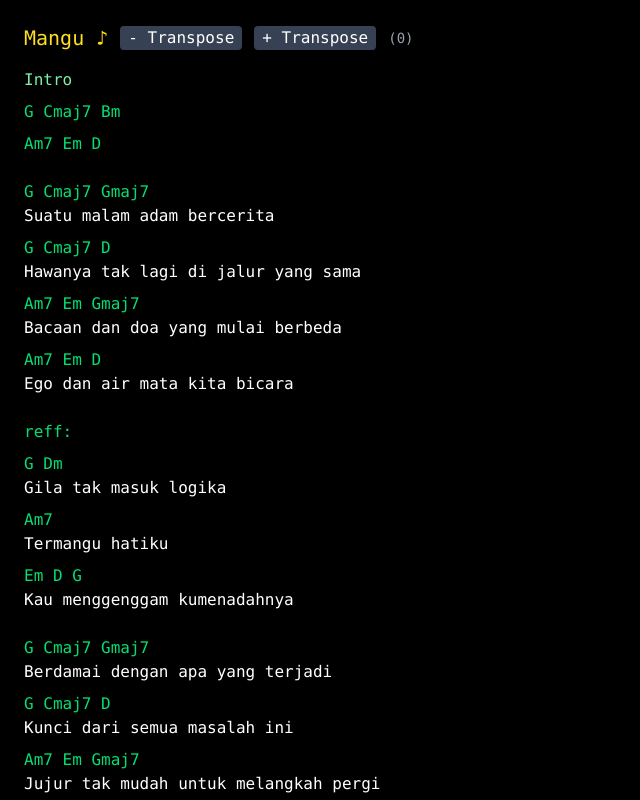
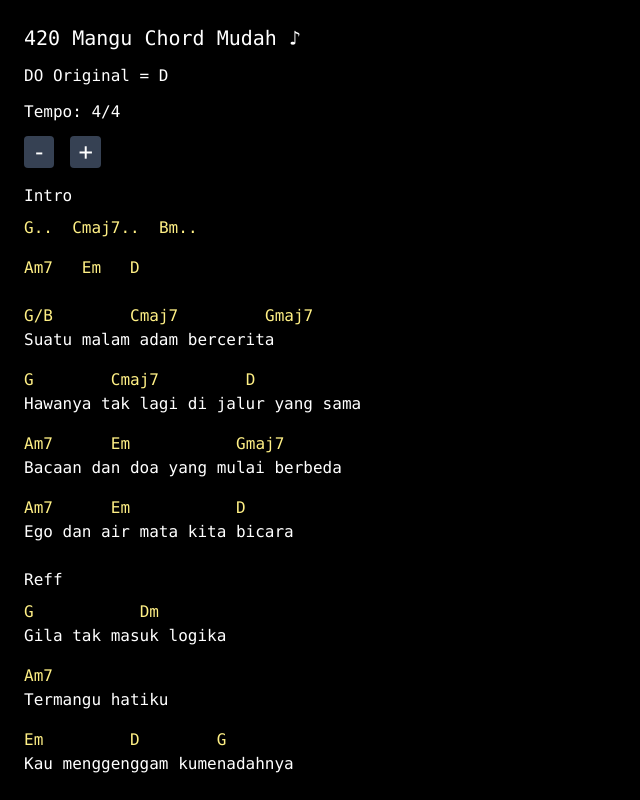
Before and after one commit to EmilFerdinanA/chordkita-temp, a React (Vite) app: page / in a window 1280 px wide. Shown: the top 800 px of the page, without its empty margins (0-640 px from the left). Built offline with nearby package versions, Linux system fonts and the light colour scheme.

Commit message:
fix space render

```diff
--- a/src/App.tsx
+++ b/src/App.tsx
@@ -2,7 +2,8 @@ import React, { useState } from "react";
 
 // Song data
 const song = {
-  capo: "",
+  capo: "D",
+  tempo: "4/4",
   sections: [
     {
       title: "Intro ",
@@ -15,7 +16,7 @@ const song = {
       title: "",
       lines: [
         {
-          chord: "G        Cmaj7         Gmaj7",
+          chord: "G/B        Cmaj7         Gmaj7",
           lyric: "Suatu malam adam bercerita",
         },
         {
@@ -33,9 +34,8 @@ const song = {
       ],
     },
     {
-      title: "",
+      title: "Reff",
       lines: [
-        { chord: "reff:", lyric: "" },
         { chord: "G           Dm", lyric: "Gila tak masuk logika" },
         { chord: "Am7", lyric: "Termangu hatiku" },
         {
@@ -56,7 +56,7 @@ const song = {
           lyric: "Kunci dari semua masalah ini",
         },
         {
-          chord: "Am7      Em           Gmaj7",
+          chord: "Am7          Em           Gmaj7",
           lyric: "Jujur tak mudah untuk melangkah pergi",
         },
         {
@@ -80,9 +80,9 @@ const song = {
       ],
     },
     {
-      title: "interlude ",
+      title: "Interlude ",
       lines: [
-        { chord: "Am..   Em   G   D", lyric: "" },
+        { chord: "Am..   Em...  G..   D", lyric: "" },
         { chord: "Am..   Em   G   D", lyric: "" },
       ],
     },
@@ -131,24 +131,20 @@ const enharmonicMap: Record<string, string> = {
   "B#": "C",
 };
 
-// Transpose a single chord
+// Transpose a single chord and preserve trailing dots
 function transposeSingleChord(chord: string, steps: number): string {
-  // Remove trailing dots like "G.."
-  let cleanChord = chord.replace(/\.+$/, "");
+  const dotMatch = chord.match(/(\.*)$/);
+  const trailingDots = dotMatch ? dotMatch[0] : "";
+  const cleanChord = chord.replace(/\.*$/, "");
   const parts = cleanChord.split("/");
 
   const transposePart = (part: string) => {
     const match = part.match(/^([A-G])([b#]?)(.*)$/);
     if (!match) return part;
-
     let [_, root, accidental, suffix] = match;
     let rootNote = root + accidental;
 
-    // Normalize to sharps
-    if (enharmonicMap[rootNote]) {
-      rootNote = enharmonicMap[rootNote];
-    }
-
+    if (enharmonicMap[rootNote]) rootNote = enharmonicMap[rootNote];
     const index = CHORDS.indexOf(rootNote);
     if (index === -1) return part;
 
@@ -157,61 +153,70 @@ function transposeSingleChord(chord: string, steps: number): string {
     return CHORDS[newIndex] + suffix;
   };
 
-  if (parts.length === 1) {
-    return transposePart(parts[0]);
-  } else if (parts.length === 2) {
-    return `${transposePart(parts[0])}/${transposePart(parts[1])}`;
-  } else {
+  if (parts.length === 1) return transposePart(parts[0]) + trailingDots;
+  if (parts.length === 2)
+    return `${transposePart(parts[0])}/${transposePart(
+      parts[1]
+    )}${trailingDots}`;
   return chord;
 }
+
+function transposeChordPreserveSpace(line: string, steps: number): string {
+  return line.replace(/([^\s]+)/g, (chord) =>
+    transposeSingleChord(chord, steps)
+  );
 }
 
-// Transpose an entire line
-function transposeChord(line: string, steps: number): string {
-  if (!line || !line.trim()) return line;
-  return line
-    .trim()
-    .split(/\s+/)
-    .map((chord) => transposeSingleChord(chord, steps))
-    .join(" ");
+function renderChordWithSpaces(chordLine: string) {
+  return chordLine
+    .split("")
+    .map((char, idx) =>
+      char === " " ? (
+        <span key={idx}>&nbsp;</span>
+      ) : (
+        <span key={idx}>{char}</span>
+      )
+    );
 }
 
-// Main chord viewer component
 function ChordViewer({ song }: { song: typeof song }) {
   const [transpose, setTranspose] = useState(0);
 
   return (
     <div className="p-6 text-white bg-black font-mono min-h-screen">
-      <div className="mb-4 flex items-center gap-3">
-        <h1 className="text-xl text-yellow-300">Mangu ♪ {song.capo}</h1>
+      <div className="mb-4 flex flex-col gap-3">
+        <h1 className="text-xl ">420 Mangu Chord Mudah ♪</h1>
+        <div>DO Original = {song.capo}</div>
+        <div>Tempo: {song.tempo}</div>
+        <div className="flex gap-4">
           <button
             onClick={() => setTranspose((t) => t - 1)}
-          className="bg-gray-700 px-2 rounded hover:bg-gray-600"
+            className="bg-gray-700 px-2 rounded hover:bg-gray-600 text-2xl"
           >
-          - Transpose
+            -
           </button>
           <button
             onClick={() => setTranspose((t) => t + 1)}
-          className="bg-gray-700 px-2 rounded hover:bg-gray-600"
+            className="bg-gray-700 px-2 rounded hover:bg-gray-600 text-2xl"
           >
-          + Transpose
+            +
           </button>
-        <span className="text-sm text-gray-400">({transpose})</span>
+        </div>
       </div>
 
       {song.sections.map((section, i) => (
-        <div key={i} className="mb-6 text-justify">
-          {section.title && (
-            <h2 className="text-green-300 mb-2">{section.title}</h2>
-          )}
+        <div key={i} className="mb-6">
+          {section.title && <h2 className="mb-2">{section.title}</h2>}
           <div>
             {section.lines.map((line, j) => (
-              <pre key={j} className="mb-2">
-                <div className="text-green-400 whitespace-pre-wrap">
-                  {transposeChord(line.chord, transpose)}
+              <div key={j} className="mb-4">
+                <pre className="text-yellow-200 overflow-x-auto">
+                  {renderChordWithSpaces(
+                    transposeChordPreserveSpace(line.chord, transpose)
+                  )}
+                </pre>
+                <div>{line.lyric}</div>
               </div>
-                <div>{line.lyric}</div>
-              </pre>
             ))}
           </div>
         </div>
```
Lines whose indentation alone changed are shown as unchanged.
